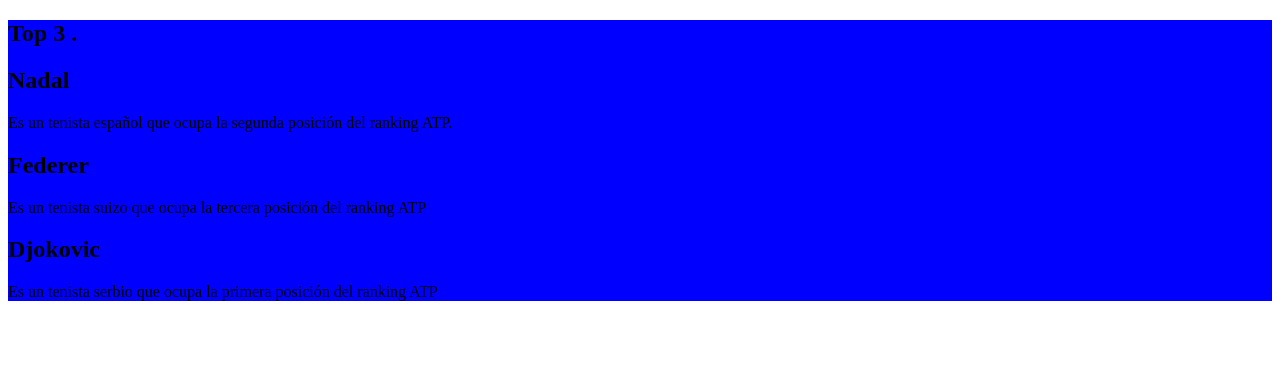
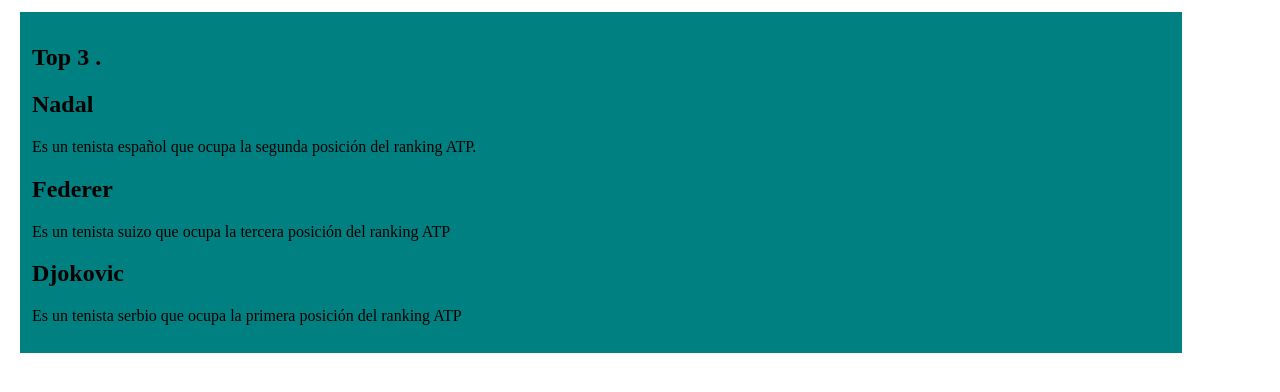
Before and after one commit to annaarvizu/sublime-text-1, a plain HTML site: page index.html in a window 1280 px wide. Drawn offline with Linux system fonts and the light colour scheme.

Commit message:
Creating wrapper styles

```diff
--- a/style.css
+++ b/style.css
@@ -3,8 +3,11 @@
 }
 
 #wrapper{
-	background:blue;
-}
+	width: 90%;
+	height: auto;
+	margin: 12px;
+	padding: 12px;
+	background: teal;
 
 #title{
 
```
